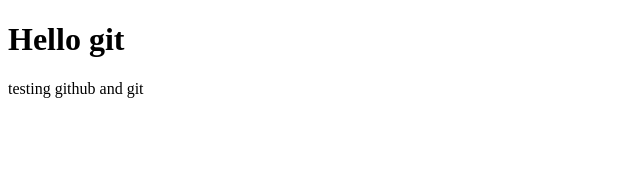
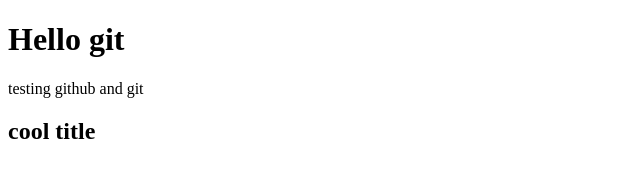
Before and after one commit to DessieRose/test, a plain HTML site: page index.html in a window 1280 px wide. Shown: the whole page, without its empty margins (0-640 px from the left). Drawn offline with Linux system fonts and the light colour scheme.

Commit message:
adding a <h2> to index.html

```diff
--- a/index.html
+++ b/index.html
@@ -8,5 +8,6 @@
 <body>
     <h1>Hello git</h1>
     <p>testing github and git</p>
+    <h2>cool title</h2>
 </body>
 </html>
```
